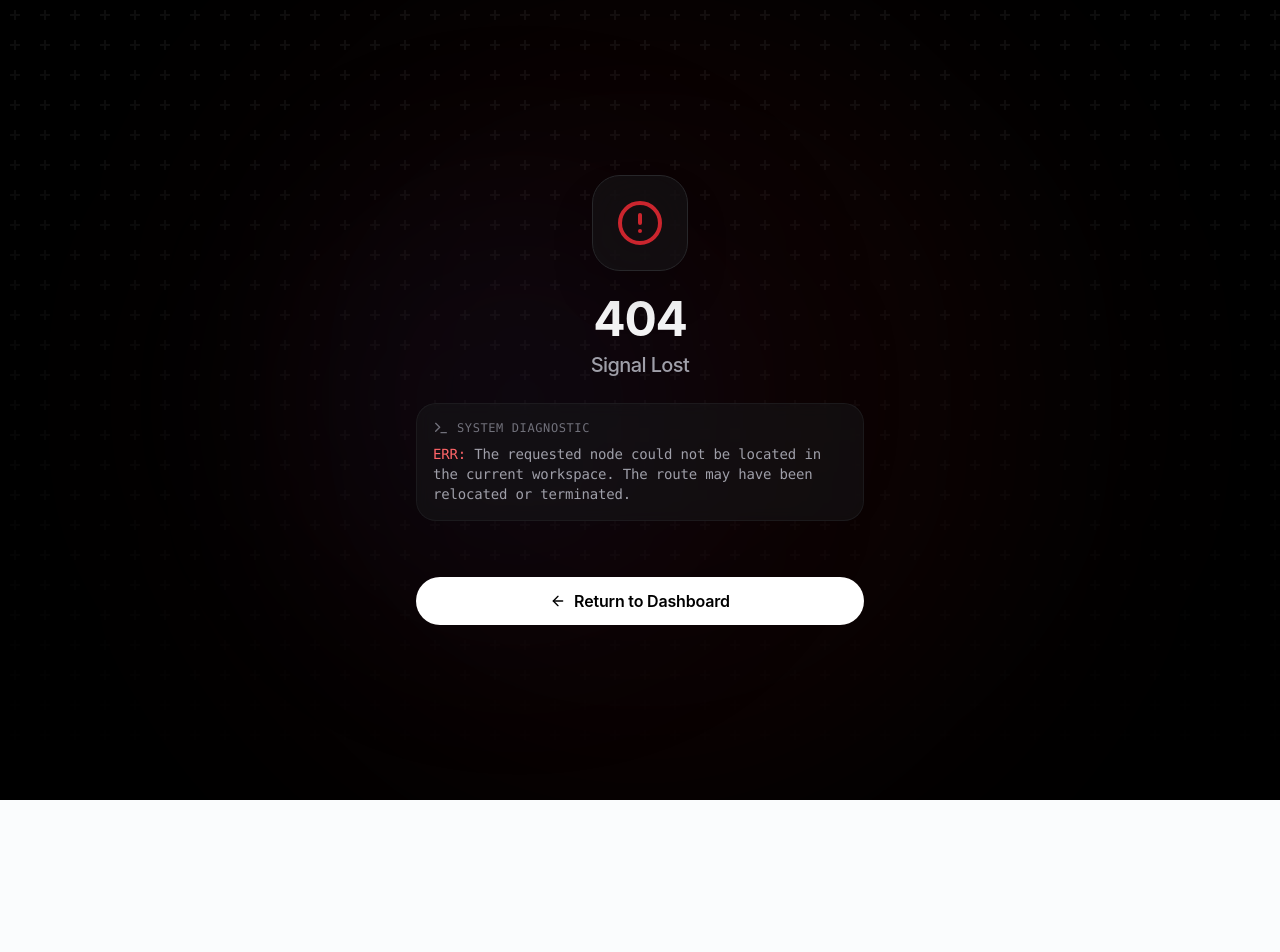
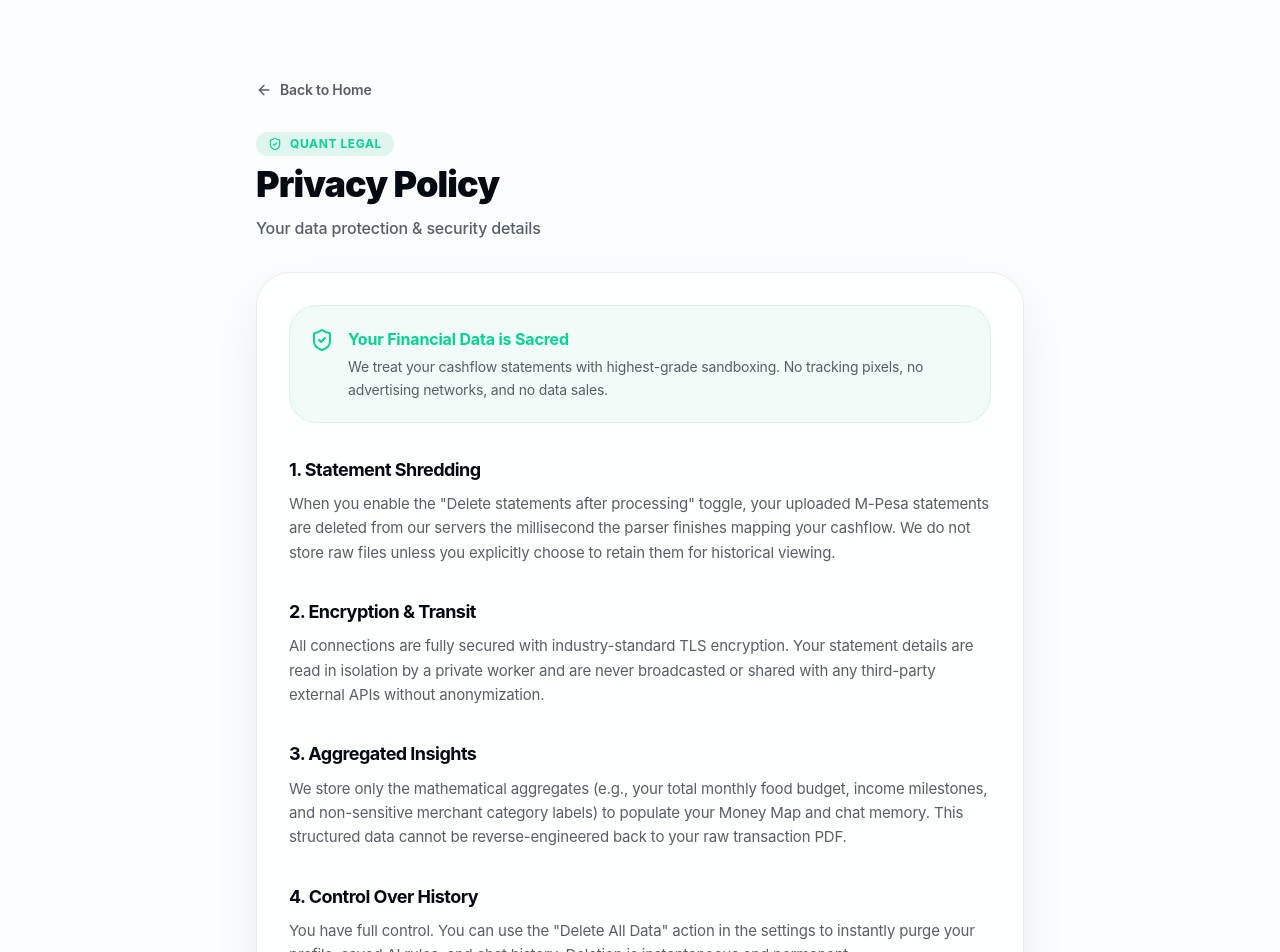
Before and after one commit to musiliandrew/Personal_quant, a Next.js app: page /privacy in a window 1280 px wide. Before the commit this address had no page. Shown: the top 952 px of the page. Before the commit the page ends 800 px from the top, so only its background shows below. Built offline with nearby package versions, Linux system fonts and the light colour scheme.

Commit message:
feat: add privacy route for email links

```diff
--- /dev/null
+++ b/src/app/privacy/page.tsx
@@ -0,0 +1,90 @@
+"use client";
+
+import Link from "next/link";
+import { ArrowLeft, ShieldCheck } from "lucide-react";
+import { motion } from "framer-motion";
+
+export default function PrivacyPolicy() {
+  return (
+    <main className="min-h-screen bg-background text-foreground flex flex-col items-center p-4 sm:p-8">
+      <div className="w-full max-w-3xl mt-8 sm:mt-12 mb-20 space-y-8">
+
+        <Link
+          href="/"
+          className="inline-flex items-center gap-2 text-sm font-semibold text-muted-foreground hover:text-foreground transition-colors"
+        >
+          <ArrowLeft className="h-4 w-4" />
+          Back to Home
+        </Link>
+
+        <motion.div
+          initial={{ opacity: 0, y: 10 }}
+          animate={{ opacity: 1, y: 0 }}
+          className="space-y-3"
+        >
+          <div className="inline-flex items-center gap-2 px-3 py-1 rounded-full bg-emerald-500/10 text-emerald-400 text-xs font-bold uppercase tracking-wider mb-2">
+            <ShieldCheck className="h-3.5 w-3.5" />
+            Quant Legal
+          </div>
+          <h1 className="text-3xl sm:text-4xl font-black tracking-tight">Privacy Policy</h1>
+          <p className="text-muted-foreground font-medium text-sm sm:text-base">
+            Your data protection & security details
+          </p>
+        </motion.div>
+
+        <motion.div
+          initial={{ opacity: 0, y: 10 }}
+          animate={{ opacity: 1, y: 0 }}
+          transition={{ delay: 0.1 }}
+          className="glass-strong rounded-3xl p-6 sm:p-8 space-y-8 text-[14px] sm:text-[15px] leading-relaxed text-muted-foreground"
+        >
+          <div className="p-4 sm:p-5 rounded-2xl bg-emerald-500/5 border border-emerald-500/10 flex items-start gap-3.5">
+            <ShieldCheck className="h-6 w-6 text-emerald-400 shrink-0 mt-0.5" />
+            <div>
+              <p className="font-bold text-emerald-400 text-[15px] sm:text-[16px]">Your Financial Data is Sacred</p>
+              <p className="text-[13px] sm:text-[14px] text-muted-foreground mt-1">
+                We treat your cashflow statements with highest-grade sandboxing. No tracking pixels, no advertising networks, and no data sales.
+              </p>
+            </div>
+          </div>
+
+          <div className="space-y-2">
+            <h2 className="font-bold text-foreground text-[16px] sm:text-[18px]">1. Statement Shredding</h2>
+            <p>
+              When you enable the "Delete statements after processing" toggle, your uploaded M-Pesa statements are deleted from our servers the millisecond the parser finishes mapping your cashflow. We do not store raw files unless you explicitly choose to retain them for historical viewing.
+            </p>
+          </div>
+
+          <div className="space-y-2">
+            <h2 className="font-bold text-foreground text-[16px] sm:text-[18px]">2. Encryption & Transit</h2>
+            <p>
+              All connections are fully secured with industry-standard TLS encryption. Your statement details are read in isolation by a private worker and are never broadcasted or shared with any third-party external APIs without anonymization.
+            </p>
+          </div>
+
+          <div className="space-y-2">
+            <h2 className="font-bold text-foreground text-[16px] sm:text-[18px]">3. Aggregated Insights</h2>
+            <p>
+              We store only the mathematical aggregates (e.g., your total monthly food budget, income milestones, and non-sensitive merchant category labels) to populate your Money Map and chat memory. This structured data cannot be reverse-engineered back to your raw transaction PDF.
+            </p>
+          </div>
+
+          <div className="space-y-2">
+            <h2 className="font-bold text-foreground text-[16px] sm:text-[18px]">4. Control Over History</h2>
+            <p>
+              You have full control. You can use the "Delete All Data" action in the settings to instantly purge your profile, saved AI rules, and chat history. Deletion is instantaneous and permanent.
+            </p>
+          </div>
+
+          <div className="space-y-2">
+            <h2 className="font-bold text-foreground text-[16px] sm:text-[18px]">5. Kenya Data Protection Act (DPA) 2019</h2>
+            <p>
+              Quant fully complies with the Kenya Data Protection Act 2019. We process your mobile money and statement records strictly in accordance with Section 25 principles (lawful, fair, and transparent processing, data minimization, and robust technical security measures). You hold absolute rights to access, rectify, or request immediate deletion of your financial information.
+            </p>
+          </div>
+
+        </motion.div>
+      </div>
+    </main>
+  );
+}
```
